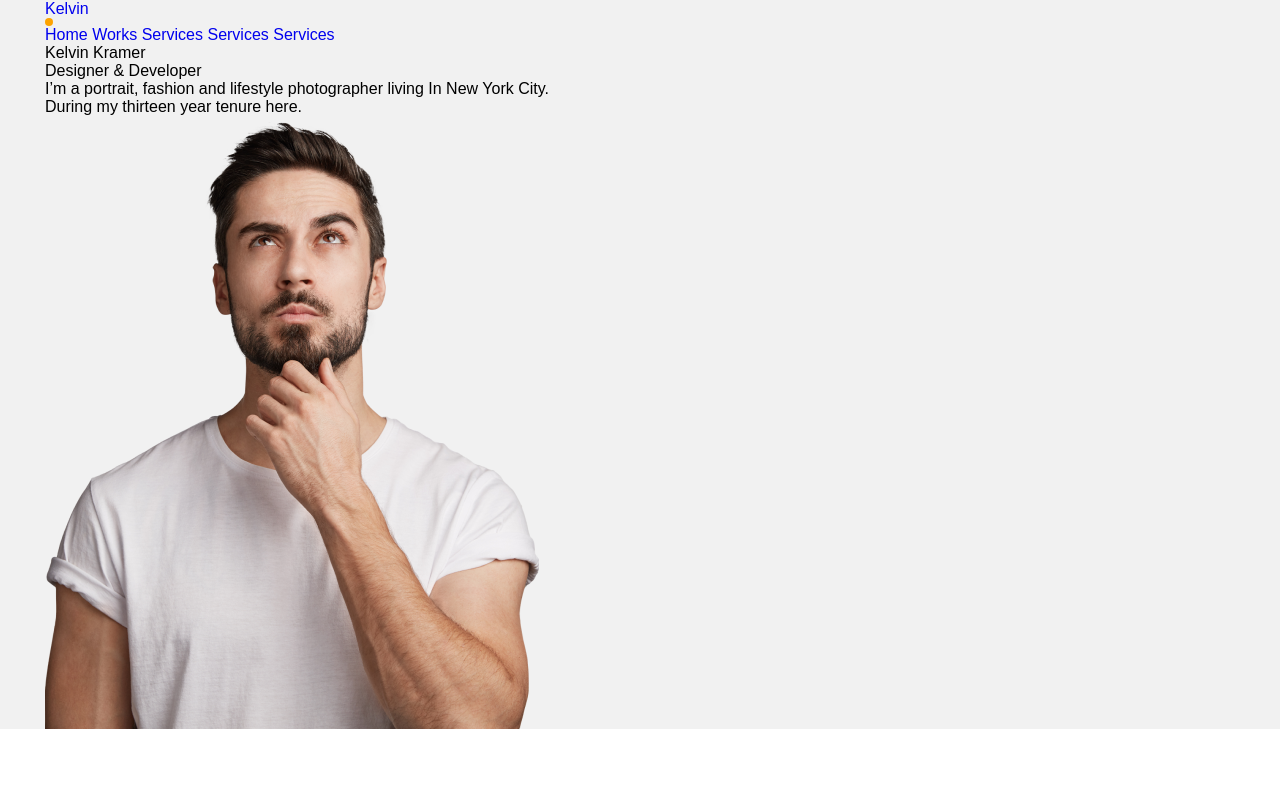
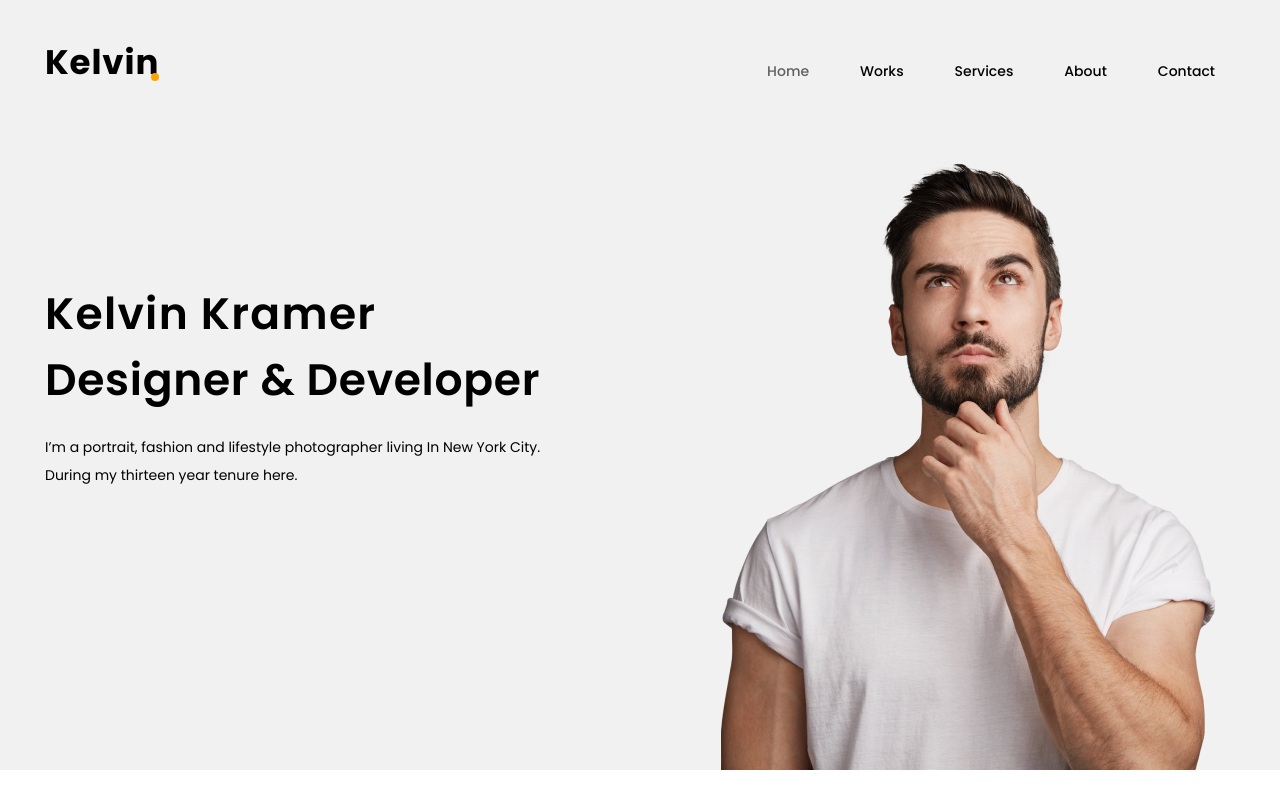
Before and after one commit to Kirien1991/Portfolio, a plain HTML site: page index.html in a window 1280 px wide. Drawn offline with Linux system fonts and the light colour scheme.

Commit message:
first commit

```diff
--- a/css/header.css
+++ b/css/header.css
@@ -1,17 +1,31 @@
 .header {
   background-color: #f1f1f1;
+  height: 770px;
 }
 
-.wrapper {
+.header__wrapper {
   max-width: 1250px;
   margin: 0 auto;
   padding: 0 30px;
+  padding-top: 46px;
 }
 
 .header__top {
+  display: flex;
+  justify-content: space-between;
 }
 
 .logo {
+  font-weight: 700;
+  font-size: 34px;
+  line-height: 32px;
+  letter-spacing: 0.9px;
+  color: #000000;
+}
+
+.logo:hover {
+  text-decoration: underline 1px;
+  text-decoration-color: aqua;
 }
 
 .logo:after {
@@ -21,34 +35,102 @@
   height: 8px;
   border-radius: 100%;
   background-color: #fda300;
+  position: relative;
+  bottom: 5px;
+  left: 106px;
 }
 
 .nav {
+  display: flex;
+  align-items: center;
+  padding-right: 20px;
 }
 
 .nav__link {
+  font-weight: 500;
+  font-size: 14px;
+  line-height: 21px;
+  color: #000000;
+  padding-right: 51px;
+  padding-top: 10px;
+}
+
+.nav__link:last-child {
+  padding-right: 0;
 }
 
 .nav__link:hover {
+  text-decoration: underline 1px;
+  text-decoration-color: aqua;
 }
 
 .nav__link--grey {
+  font-weight: 500;
+  font-size: 14px;
+  line-height: 21px;
+  color: #606060;
 }
 
 .nav__link--grey:hover {
+  text-decoration: underline 1px;
+  text-decoration-color: aqua;
 }
 
 .header__bottom {
+  padding-top: 195px;
+  display: flex;
+  justify-content: space-between;
 }
 
 .content {
 }
 
-.content__desc {
+.content__title {
+  font-weight: 600;
+  font-size: 44px;
+  line-height: 66px;
+  color: #000000;
+  letter-spacing: 1.3px;
 }
 
-.header__top {
+.content__title:hover {
+  text-decoration: underline 1px;
+  text-decoration-color: aqua;
 }
 
-.header_bottom {
+.content__text {
+  letter-spacing: 0.7px;
 }
+
+.content__desc {
+  padding-top: 20px;
+}
+
+.header__top--content {
+  font-weight: 400;
+  font-size: 14px;
+  line-height: 28px;
+}
+
+.header__top--content:hover {
+  text-decoration: underline 1px;
+  text-decoration-color: aqua;
+}
+
+.header__bottom--content {
+  font-weight: 400;
+  font-size: 14px;
+  line-height: 28px;
+}
+
+.header__bottom--content:hover {
+  text-decoration: underline 1px;
+  text-decoration-color: aqua;
+}
+
+.header__image {
+  display: flex;
+  position: relative;
+  bottom: 124px;
+  right: 20px;
+}
--- a/css/main.css
+++ b/css/main.css
@@ -3,5 +3,5 @@
 @import "/css/header.css";
 
 body {
-  font-family: "Popins", sans-serif;
+  font-family: "Poppins", sans-serif;
 }
--- a/index.html
+++ b/index.html
@@ -8,15 +8,16 @@
   </head>
   <body>
     <div class="header">
-      <div class="wrapper">
+      <div class="header__wrapper">
         <div class="header__top">
             <a href="#" class="logo">Kelvin</a>
+
           <div class="nav">
-            <a href="#" class="nav__link--grey">Home</a>
+            <a href="#" class="nav__link nav__link--grey">Home</a>
             <a href="#" class="nav__link">Works</a>
             <a href="#" class="nav__link">Services</a>
-            <a href="#" class="nav__link">Services</a>
-            <a href="#" class="nav__link">Services</a>
+            <a href="#" class="nav__link">About</a>
+            <a href="#" class="nav__link">Contact</a>
           </div>
         </div>
 
@@ -24,20 +25,19 @@
           <div class="content">
             <div class="content__title">
               Kelvin Kramer <br />
-              Designer & Developer
-            </div>
-            <div class="content__desc">
-              <span class="header__top"
-                >I’m a portrait, fashion and lifestyle photographer living In
-                New York City.</span
-              ><br />
-              <span class="header__bottom">During my thirteen year tenure here.</span>
+              <span class="content__text">Designer & Developer</span>
             </div>
 
-            <div class="header__image">
-              <img src="/image/header/hero.png" alt="hero" />
+            <div class="content__desc">
+              <span class="header__top--content"
+                >I’m a portrait, fashion and lifestyle photographer living In
+                New York City.</span><br />
+              <span class="header__bottom--content">During my thirteen year tenure here.</span>
             </div>
         </div>
+          <div class="header__image">
+            <img src="/image/header/hero.png" alt="hero" />
+          </div>
       </div>
     </div>
     <script src="/js/main.js"></script>
```
